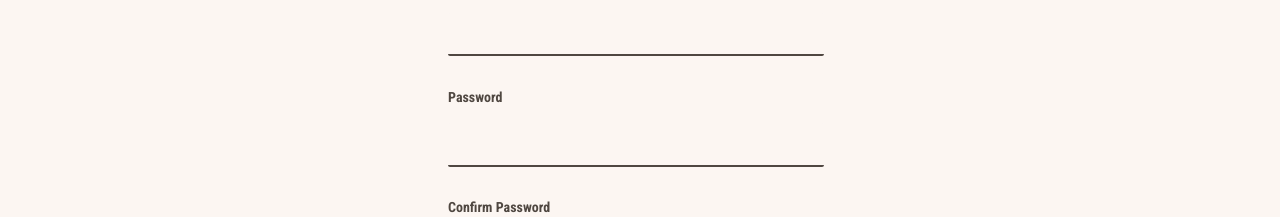
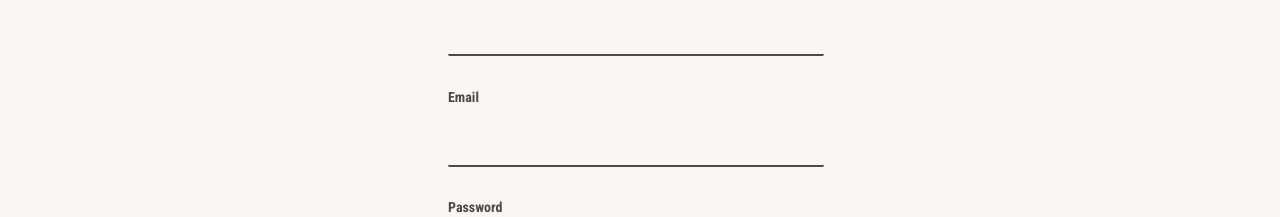
Before and after one commit to crisner/cookies-e-commerce-website, a React app: page /signup in a window 1280 px wide. Shown: the part 520-737 px from the top of the page. Built offline with nearby package versions, Linux system fonts and the light colour scheme.

Commit message:
Add email field to sign up page

```diff
--- a/src/user-authentication/SignUp.tsx
+++ b/src/user-authentication/SignUp.tsx
@@ -17,6 +17,10 @@ const SignUp = (): JSX.Element => (
           <h4>Username</h4>
           <input className="input-field" type="text" name="username" id="username" />
         </label>
+        <label htmlFor="email">
+          <h4>Email</h4>
+          <input className="input-field" type="email" name="email" id="email" />
+        </label>
         <label htmlFor="password">
           <h4>Password</h4>
           <input className="input-field" type="password" name="password" id="password" />
```
